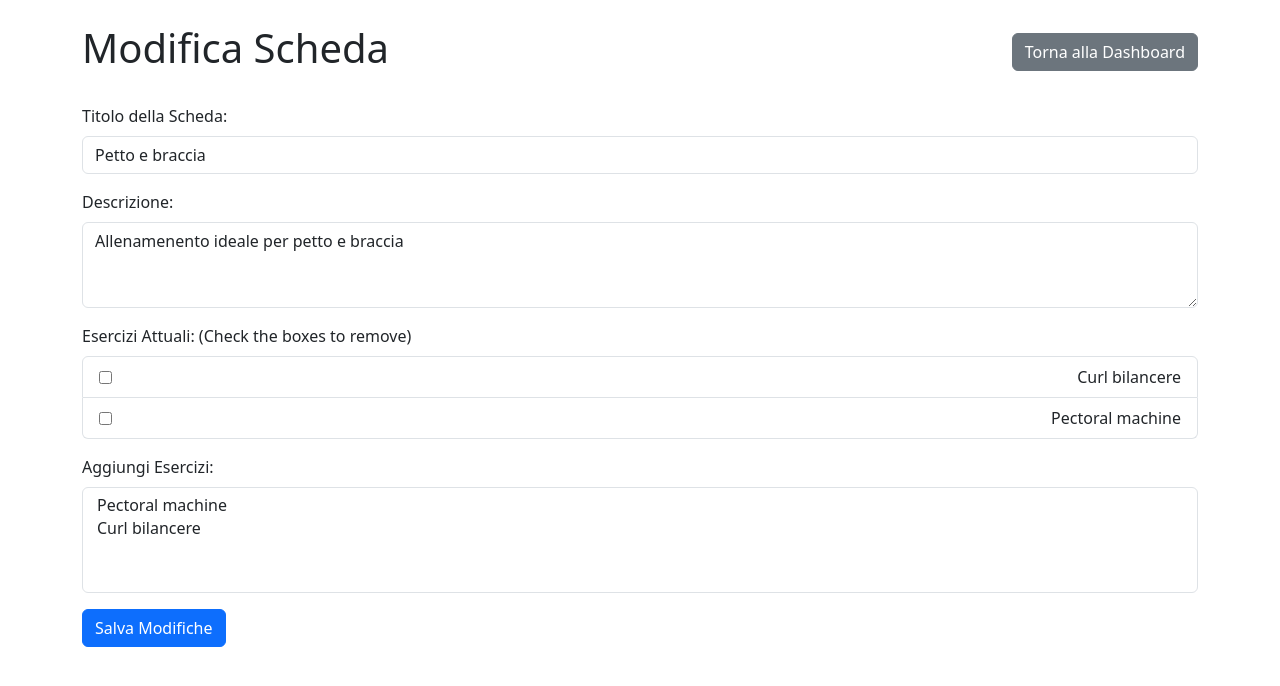
After one commit to 88KEVIN88/Fitness_tracker_Web_app, a PHP site: page /views/modify_scheda.php?id=2 in a window 1280 px wide. The commit adds this page. Shown: the top 686 px of the page. Run offline with PHP 8.4, Linux system fonts and the light colour scheme; the visitor is signed in with stand-in values (Sample User, id 1); data comes from the database, SQL or seed files in the repository.

Commit message:
eliminzione e modifica

```diff
--- a/views/dashboard.php
+++ b/views/dashboard.php
@@ -39,7 +39,13 @@ try {
 <ul class="list-group">
     <?php foreach ($schede as $scheda): ?>
         <li class="list-group-item">
+            <div class="d-flex justify-content-between align-items-center">
                 <h5><?= htmlspecialchars($scheda['titolo']) ?>:</h5>
+                <div>
+                    <a href="modify_scheda.php?id=<?= htmlspecialchars($scheda['id_scheda']) ?>" class="btn btn-secondary">Modifica</a>
+                    <a href="../handlers/deleteSchedaHandler.php?id=<?= htmlspecialchars($scheda['id_scheda']) ?>" class="btn btn-danger" onclick="return confirm('Sei sicuro di voler eliminare questa scheda?')">Elimina</a>
+                </div>
+            </div>
             <p><?= htmlspecialchars($scheda['descrizione']) ?></p>
             <ul class="list-group mt-2">
                 <?php
--- /dev/null
+++ b/views/modify_scheda.php
@@ -0,0 +1,79 @@
+<?php
+include '../config/db.php';
+session_start();
+
+if (!isset($_SESSION['user_id'])) {
+    header('Location: login.php');
+    exit;
+}
+
+$schedaId = $_GET['id'];
+
+try {
+    $stmt = $conn->prepare("SELECT * FROM scheda WHERE id_scheda = :schedaId");
+    $stmt->execute([':schedaId' => $schedaId]);
+    $scheda = $stmt->fetch(PDO::FETCH_ASSOC);
+
+    if (!$scheda) {
+        die("Scheda non trovata.");
+    }
+
+    // Recupera gli esercizi associati alla scheda
+    $stmtExercises = $conn->prepare("SELECT e.id_esercizio, e.nome FROM carico c JOIN esercizo e ON c.id_esercizio = e.id_esercizio WHERE c.id_scheda = :schedaId");
+    $stmtExercises->execute([':schedaId' => $schedaId]);
+    $currentExercises = $stmtExercises->fetchAll(PDO::FETCH_ASSOC);
+
+    // Recupera tutti gli esercizi disponibili
+    $stmtAllExercises = $conn->query("SELECT id_esercizio, nome FROM esercizo");
+    $allExercises = $stmtAllExercises->fetchAll(PDO::FETCH_ASSOC);
+
+} catch (PDOException $e) {
+    die("Errore nel recupero della scheda: " . $e->getMessage());
+}
+?>
+<!DOCTYPE html>
+<html lang="it">
+<head>
+    <meta charset="UTF-8">
+    <meta name="viewport" content="width=device-width, initial-scale=1.0">
+    <title>Modifica Scheda</title>
+    <link href="https://cdn.jsdelivr.net/npm/bootstrap@5.3.0/dist/css/bootstrap.min.css" rel="stylesheet">
+</head>
+<body class="container py-4">
+<div class="d-flex justify-content-between align-items-center mb-4">
+        <h1>Modifica Scheda</h1>
+        <a href="dashboard.php" class="btn btn-secondary">Torna alla Dashboard</a>
+    </div>
+    <form method="POST" action="../handlers/modifySchedaHandler.php">
+        <input type="hidden" name="id_scheda" value="<?= htmlspecialchars($scheda['id_scheda']) ?>">
+        <div class="mb-3">
+            <label for="title" class="form-label">Titolo della Scheda:</label>
+            <input type="text" id="title" name="title" class="form-control" value="<?= htmlspecialchars($scheda['titolo']) ?>" required>
+        </div>
+        <div class="mb-3">
+            <label for="description" class="form-label">Descrizione:</label>
+            <textarea id="description" name="description" class="form-control" rows="3" required><?= htmlspecialchars($scheda['descrizione']) ?></textarea>
+        </div>
+        <div class="mb-3">
+            <label for="exercises" class="form-label">Esercizi Attuali: (Check the boxes to remove)</label>
+            <ul class="list-group">
+                <?php foreach ($currentExercises as $exercise): ?>
+                    <li class="list-group-item d-flex justify-content-between align-items-center">
+                        <input type="checkbox" name="remove_exercises[]" value="<?= htmlspecialchars($exercise['id_esercizio']) ?>">
+                        <?= htmlspecialchars($exercise['nome']) ?>
+                    </li>
+                <?php endforeach; ?>
+            </ul>
+        </div>
+        <div class="mb-3">
+            <label for="add_exercises" class="form-label">Aggiungi Esercizi:</label>
+            <select id="add_exercises" name="add_exercises[]" class="form-select" multiple>
+                <?php foreach ($allExercises as $exercise): ?>
+                    <option value="<?= htmlspecialchars($exercise['id_esercizio']) ?>"><?= htmlspecialchars($exercise['nome']) ?></option>
+                <?php endforeach; ?>
+            </select>
+        </div>
+        <button type="submit" class="btn btn-primary">Salva Modifiche</button>
+    </form>
+</body>
+</html>
```
Also changed, not shown: handlers/deleteSchedaHandler.php (added, +35 -0 lines), handlers/modifySchedaHandler.php (added, +54 -0 lines). Lines whose indentation alone changed are shown as unchanged.
